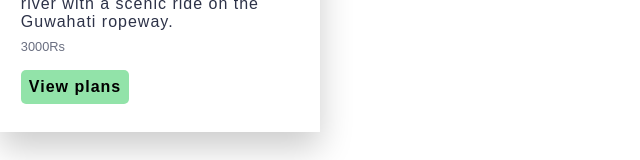
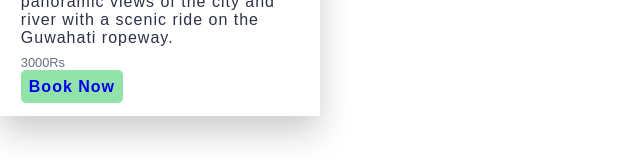
Before and after one commit to Abhishek10351/green-horn-travels, a Next.js app: page / in a window 1280 px wide. Shown: the part 565-725 px from the top of the page, without its empty margins (0-640 px from the left). Built offline with nearby package versions, Linux system fonts and the light colour scheme.

Commit message:
fix basic styling

```diff
--- a/components/PackageCard.css
+++ b/components/PackageCard.css
@@ -67,6 +67,7 @@
     letter-spacing: 1px;
     padding: 0.5rem;
     -moz-appearance: none;
+    text-decoration: none;
 }
 .gobtn:hover {
     background-color: #37474f;
--- a/components/PackageCard.jsx
+++ b/components/PackageCard.jsx
@@ -1,5 +1,6 @@
+// import "..style/PackageCard.css";
 import "./PackageCard.css";
-// import { Link } from "react-router-dom";
+import Link from "next/link";
 
 export default function PackageCard({ ...props }) {
     return (
@@ -17,9 +18,12 @@ export default function PackageCard({ ...props }) {
                     <div className="abt">{props.info}</div>
                     <div className="price">{props.price}Rs</div>
                     <div className="go-btn">
-                        <a to={`/locations/${props.location}`}>
-                            <button className="gobtn">View plans</button>
-                        </a>
+                        <Link
+                            href={`/locations/${props.location}`}
+                            className="gobtn"
+                        >
+                            Book Now
+                        </Link>
                     </div>
                 </div>
             </div>
--- a/sites/index.jsx
+++ b/sites/Home.jsx
@@ -1,4 +1,4 @@
-import PackageCard  from "../components/PackageCard";
+import PackageCard from "../components/PackageCard";
 import data from "../assets/packages.json";
 export function Home() {
     return (
--- a/src/app/page.js
+++ b/src/app/page.js
@@ -1,6 +1,6 @@
 
 import styles from "./page.module.css";
-import { Home } from "../../sites";
+import { Home } from "../../sites/Home";
 export default function Page() {
   return (
     <>
```
